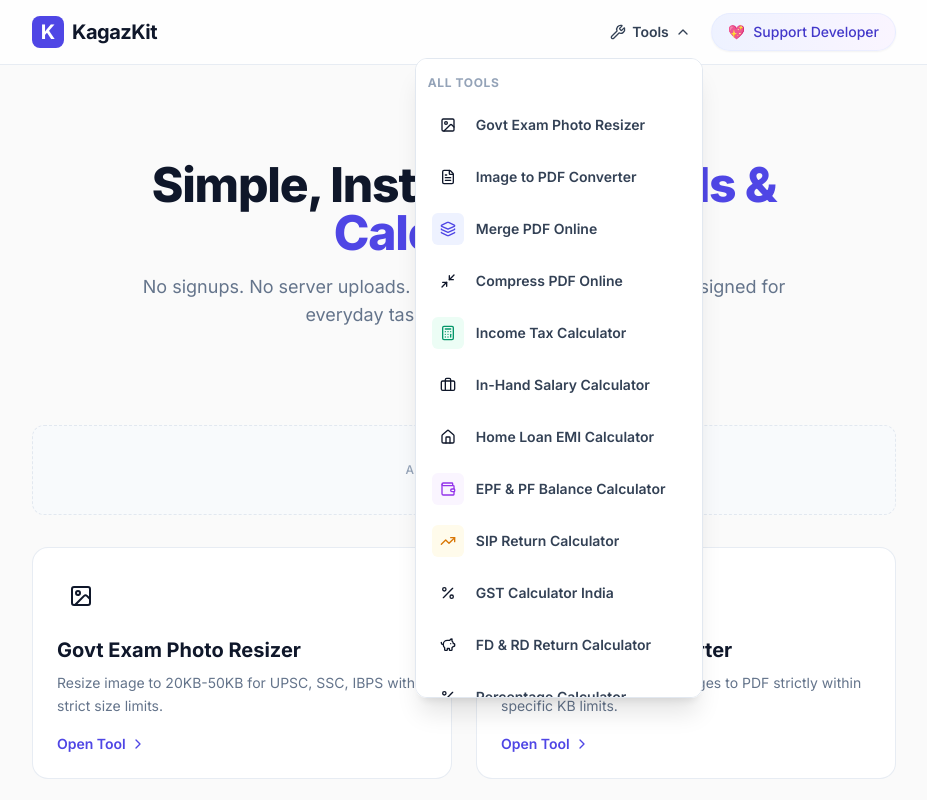
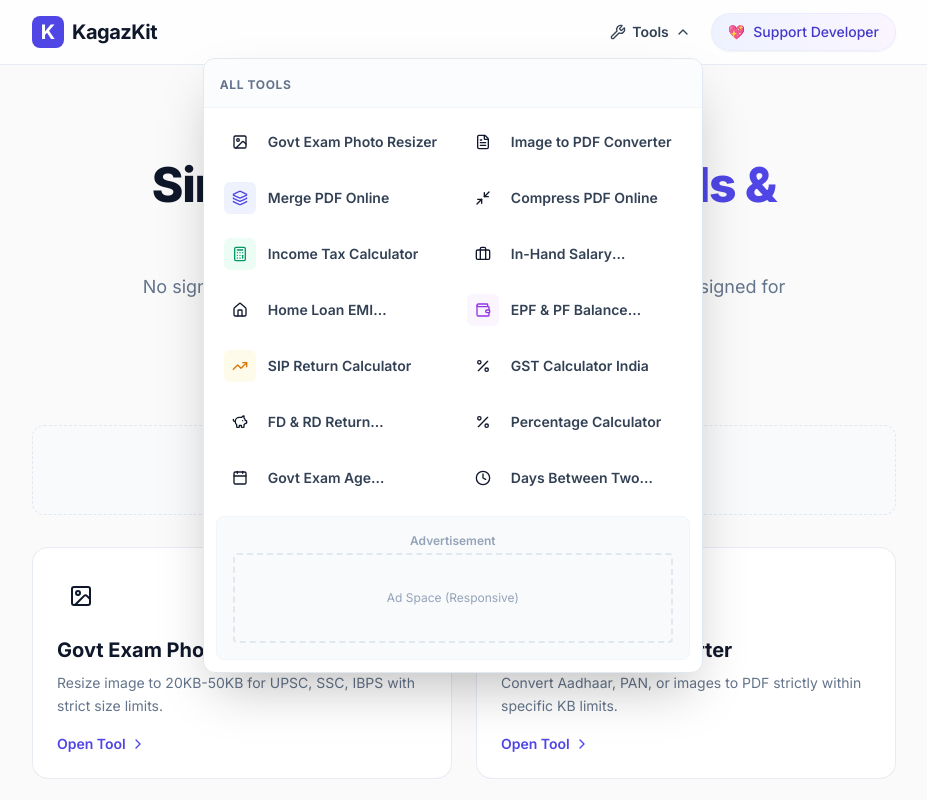
Before and after one commit to Jaffar94/KagazKit, a Next.js app: page / in a window 1280 px wide. Both pictures are taken after a click on the button "Tools". Shown: the top 800 px of the page, without its empty margins (176-1103 px from the left). Built offline with nearby package versions, Linux system fonts and the light colour scheme.

Commit message:
Update ToolsDropdown.tsx

```diff
--- a/src/components/ToolsDropdown.tsx
+++ b/src/components/ToolsDropdown.tsx
@@ -32,16 +32,28 @@ export default function ToolsDropdown() {
       </button>
 
       {isOpen && (
-        <div className="absolute top-full right-0 mt-2 w-72 bg-white rounded-xl shadow-xl border border-slate-200 py-2 z-50 max-h-[80vh] overflow-y-auto">
-          <div className="px-3 py-2 text-xs font-bold text-slate-400 uppercase tracking-wider">
+        <>
+          {/* Mobile Overlay to capture outside clicks */}
+          <div
+            className="fixed inset-0 z-40 sm:hidden"
+            onClick={() => setIsOpen(false)}
+          />
+
+          <div className="fixed inset-x-4 top-[4.5rem] sm:absolute sm:inset-auto sm:top-full sm:right-0 sm:mt-2 sm:w-[500px] bg-white rounded-xl shadow-2xl border border-slate-200 z-50 max-h-[calc(100vh-6rem)] sm:max-h-[80vh] flex flex-col overflow-hidden">
+            <div className="px-4 py-3 border-b border-slate-100 bg-slate-50/50">
+              <span className="text-xs font-bold text-slate-500 uppercase tracking-wider">
                 All Tools
+              </span>
             </div>
+
+            <div className="overflow-y-auto p-2">
+              <div className="grid grid-cols-1 sm:grid-cols-2 gap-1">
                 {TOOLS_DATA.map((tool) => (
                   <Link
                     key={tool.id}
                     href={tool.href}
                     onClick={() => setIsOpen(false)}
-              className="flex items-center gap-3 px-4 py-2.5 hover:bg-slate-50 transition-colors group"
+                    className="flex items-center gap-3 px-3 py-2.5 hover:bg-slate-50 rounded-lg transition-colors group"
                   >
                     <div className={`w-8 h-8 rounded-md flex items-center justify-center shrink-0 ${tool.color}`}>
                       <tool.icon className="w-4 h-4" />
@@ -54,6 +66,17 @@ export default function ToolsDropdown() {
                   </Link>
                 ))}
               </div>
+
+              {/* Ad Slot Placeholder for Future Ads */}
+              <div className="mt-3 mx-1 mb-1 p-4 bg-slate-50 rounded-lg border border-slate-100 flex flex-col items-center justify-center text-center">
+                <span className="text-xs font-semibold text-slate-400 mb-1">Advertisement</span>
+                <div className="w-full h-[60px] sm:h-[90px] border-2 border-dashed border-slate-200 rounded flex items-center justify-center">
+                  <span className="text-xs text-slate-400">Ad Space (Responsive)</span>
+                </div>
+              </div>
+            </div>
+          </div>
+        </>
       )}
     </div>
   );
```
Lines whose indentation alone changed are shown as unchanged.
